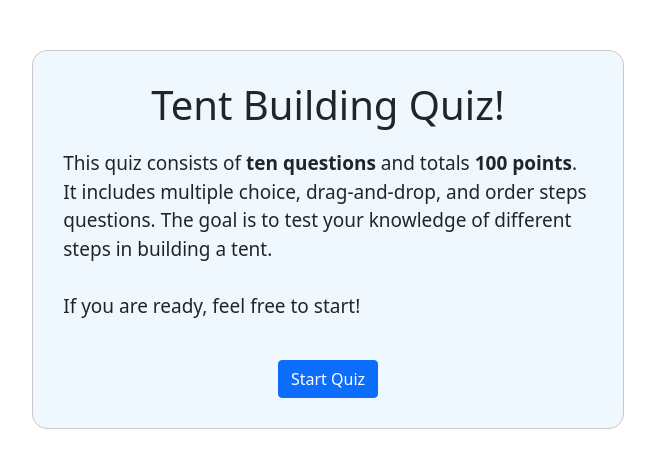
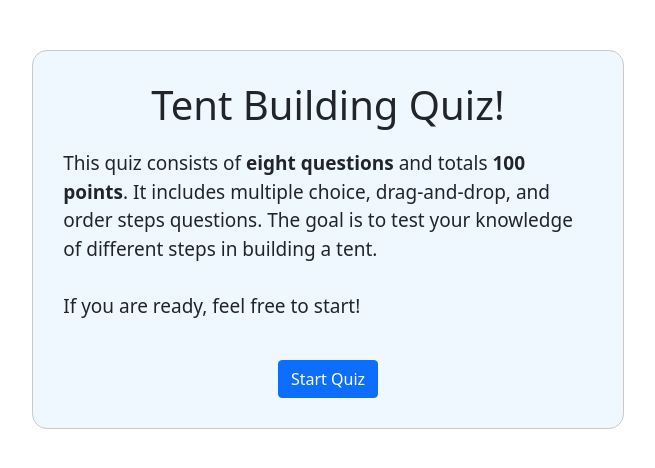
Before and after one commit to Wenxuan0725/4170_Final, a Flask app: page /quiz in a window 1280 px wide. Shown: the part 56-524 px from the top of the page, without its empty margins (312-967 px from the left). Run offline with Flask 3, Linux system fonts and the light colour scheme; some libraries are stand-ins or nearby versions.

Commit message:
update quiz start page

```diff
--- a/templates/quiz_start.html
+++ b/templates/quiz_start.html
@@ -2,7 +2,7 @@
 {% block content %}
 <div class="quiz-start-section">
     <h1 class="quiz-title">Tent Building Quiz!</h1>
-    <p class="quiz-introduction">This quiz consists of <strong>ten questions</strong> and totals <strong>100 points</strong>. It includes multiple choice, drag-and-drop, and order steps questions. The goal is to test your knowledge of different steps in building a tent.<br><br>If you are ready, feel free to start!</p>
+    <p class="quiz-introduction">This quiz consists of <strong>eight questions</strong> and totals <strong>100 points</strong>. It includes multiple choice, drag-and-drop, and order steps questions. The goal is to test your knowledge of different steps in building a tent.<br><br>If you are ready, feel free to start!</p>
     <div class="quiz-start-button-section">
         <a href="{{ url_for('q2') }}" class="btn btn-primary start-quiz-button">Start Quiz</a>
     </div>
```
